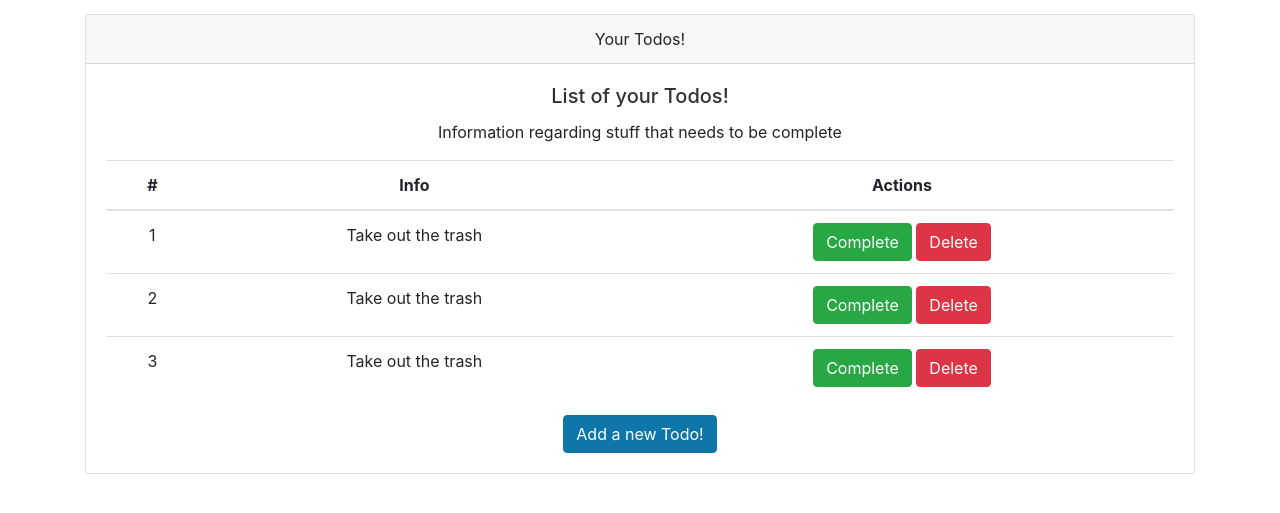
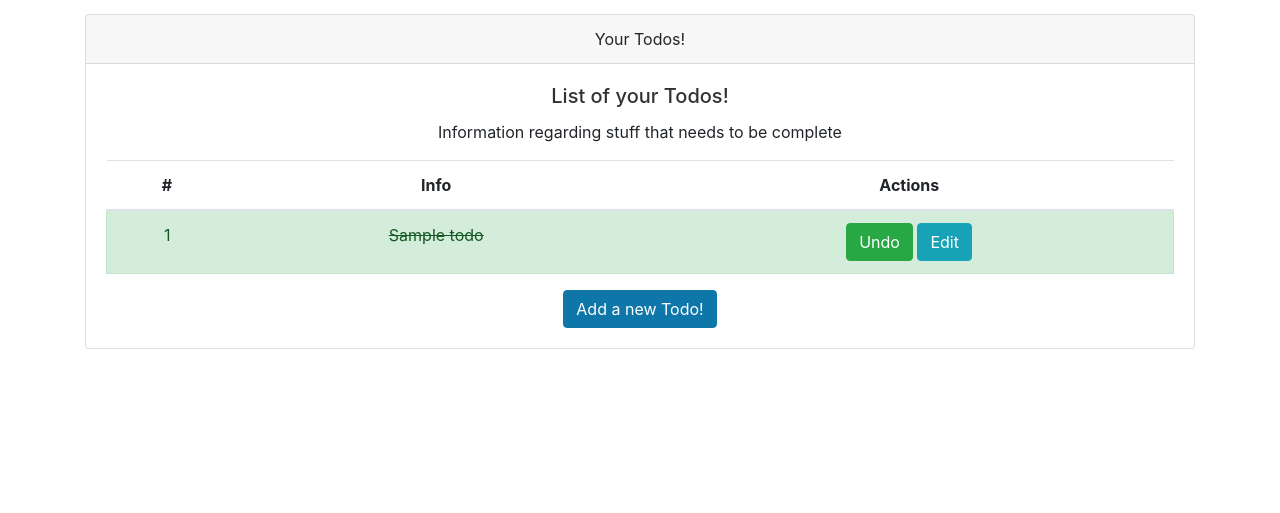
Before and after one commit to jcjfgnl9205/FastAPI-Tutorial, a FastAPI app: page /todos/ in a window 1280 px wide. Shown: the part 56-569 px from the top of the page. Run offline with FastAPI, Linux system fonts and the light colour scheme; tables that the repository leaves empty hold one stand-in row (values such as "Sample post"); some libraries are stand-ins or nearby versions.

Commit message:
Todo app CRUD

```diff
--- a/api/routers/todos.py
+++ b/api/routers/todos.py
@@ -1,8 +1,11 @@
 import sys
 sys.path.append("..")
 
+from starlette import status
+from starlette.responses import RedirectResponse
+
 from typing import Optional
-from fastapi import Depends, HTTPException, APIRouter, Request
+from fastapi import Depends, HTTPException, APIRouter, Request, Form
 import models
 from database import engine, SessionLocal
 from sqlalchemy.orm import Session
@@ -30,8 +33,11 @@ def get_db():
         db.close()
 
 @router.get("/", response_class=HTMLResponse)
-async def read_all_by_user(request: Request):
-    return templates.TemplateResponse("home.html", {"request": request})
+async def read_all_by_user(request: Request, db: Session = Depends(get_db)):
+
+    todos = db.query(models.Todos).filter(models.Todos.owner_id == 1).all()
+
+    return templates.TemplateResponse("home.html", {"request": request, "todos": todos})
 
 
 @router.get("/add-todo", response_class=HTMLResponse)
@@ -39,6 +45,75 @@ async def add_new_todo(request: Request):
     return templates.TemplateResponse("add-todo.html", {"request": request})
 
 
+@router.post("/add-todo", response_class=HTMLResponse)
+async def create_todo(request: Request
+                    , title: str = Form(...)
+                    , description: str = Form(...)
+                    , priority: int = Form(...)
+                    , db: Session = Depends(get_db)):
+    todo_model = models.Todos()
+    todo_model.title = title
+    todo_model.description = description
+    todo_model.priority = priority
+    todo_model.complete = False
+    todo_model.owner_id = 1
+
+    db.add(todo_model)
+    db.commit()
+
+    return RedirectResponse(url="/todos", status_code=status.HTTP_302_FOUND)
+
 @router.get("/edit-todo/{todo_id}", response_class=HTMLResponse)
-async def edit_todo(request: Request):
-    return templates.TemplateResponse("edit-todo.html", {"request": request})
+async def edit_todo(request: Request
+                    , todo_id: int
+                    , db: Session = Depends(get_db)):
+    todo = db.query(models.Todos).filter(models.Todos.id == todo_id).first()
+
+    return templates.TemplateResponse("edit-todo.html", {"request": request, "todo": todo})
+
+
+@router.post("/edit-todo/{todo_id}", response_class=HTMLResponse)
+async def edit_todo_commit(request: Request
+                        , todo_id: int
+                        , title: str = Form(...)
+                        , description: str = Form(...)
+                        , priority: int = Form(...)
+                        , db: Session = Depends(get_db)):
+    todo_model = db.query(models.Todos).filter(models.Todos.id == todo_id).first()
+    todo_model.title = title
+    todo_model.description = description
+    todo_model.priority = priority
+    db.add(todo_model)
+    db.commit()
+
+    return RedirectResponse(url="/todos", status_code=status.HTTP_302_FOUND)
+
+
+@router.get("/delete/{todo_id}", response_class=HTMLResponse)
+async def delete_todo(request: Request
+                    , todo_id: int
+                    , db: Session = Depends(get_db)):
+    todo_model = db.query(models.Todos).filter(models.Todos.id == todo_id).first()
+
+    if todo_model is None:
+        return RedirectResponse(url="/todos", status_code=status.HTTP_302_FOUND)
+
+    db.query(models.Todos).filter(models.Todos.id == todo_id).delete()
+    db.commit()
+
+    return RedirectResponse(url="/todos", status_code=status.HTTP_302_FOUND)
+
+
+@router.get("/complete/{todo_id}", response_class=HTMLResponse)
+async def complete_todo(request: Request
+                        , todo_id: int
+                        , db: Session = Depends(get_db)):
+
+    todo = db.query(models.Todos).filter(models.Todos.id == todo_id).first()
+
+    todo.complete = not todo.complete
+
+    db.add(todo)
+    db.commit()
+
+    return RedirectResponse(url="/todos", status_code=status.HTTP_302_FOUND)
--- a/api/templates/add-todo.html
+++ b/api/templates/add-todo.html
@@ -6,7 +6,7 @@
             Make a new todo
         </div>
         <div class="card-body">
-            <form>
+            <form method="post">
                 <div class="form-group">
                     <label>Title</label>
                     <input type="text" class="form-control" name="title" required>
--- a/api/templates/home.html
+++ b/api/templates/home.html
@@ -17,25 +17,32 @@
                 </tr>
                 </thead>
                 <tbody>
+                {% for todo in todos %}
+                {% if todo.complete == False %}
                     <tr class="pointer" >
-                        <td>1</td>
-                        <td id="td1">Take out the trash </td>
-                        <td><button type="button" class="btn btn-success">Complete</button> <button type="button" class="btn btn-danger">Delete</button> </td>
+                        <td>{{ todo.id }}</td>
+                        <td>{{ todo.title }}</td>
+                        <td>
+                            <button type="button" class="btn btn-success" onclick="window.location.href='complete/{{todo.id}}'">Complete</button>
+                            <button type="button" class="btn btn-info" onclick="window.location.href='edit-todo/{{todo.id}}'">Edit</button>
+                        </td>
                     </tr>
-                    <tr class="pointer">
-                        <td>2</td>
-                        <td>Take out the trash</td>
-                        <td><button type="button" class="btn btn-success">Complete</button> <button type="button" class="btn btn-danger">Delete</button> </td>
+                {% else %}
+
+                    <tr class="pointer alert alert-success" >
+                        <td>{{ todo.id }}</td>
+                        <td class="strike-through-td">{{ todo.title }}</td>
+                        <td>
+                            <button type="button" class="btn btn-success" onclick="window.location.href='complete/{{todo.id}}'">Undo</button>
+                            <button type="button" class="btn btn-info" onclick="window.location.href='edit-todo/{{todo.id}}'">Edit</button>
+                        </td>
                     </tr>
-                    <tr class="pointer" >
-                        <td>3</td>
-                        <td >Take out the trash </td>
-                        <td><button type="button" class="btn btn-success">Complete</button> <button type="button" class="btn btn-danger">Delete</button> </td>
-                    </tr>
+                {% endif %}
+                {% endfor %}
                 </tbody>
             </table>
 
-            <a href="#" class="btn btn-primary">Add a new Todo!</a>
+            <a href="add-todo" class="btn btn-primary">Add a new Todo!</a>
         </div>
     </div>
 </div>
```
Also changed, not shown: api/templates/edit-todo.html (+10 -9 lines).
